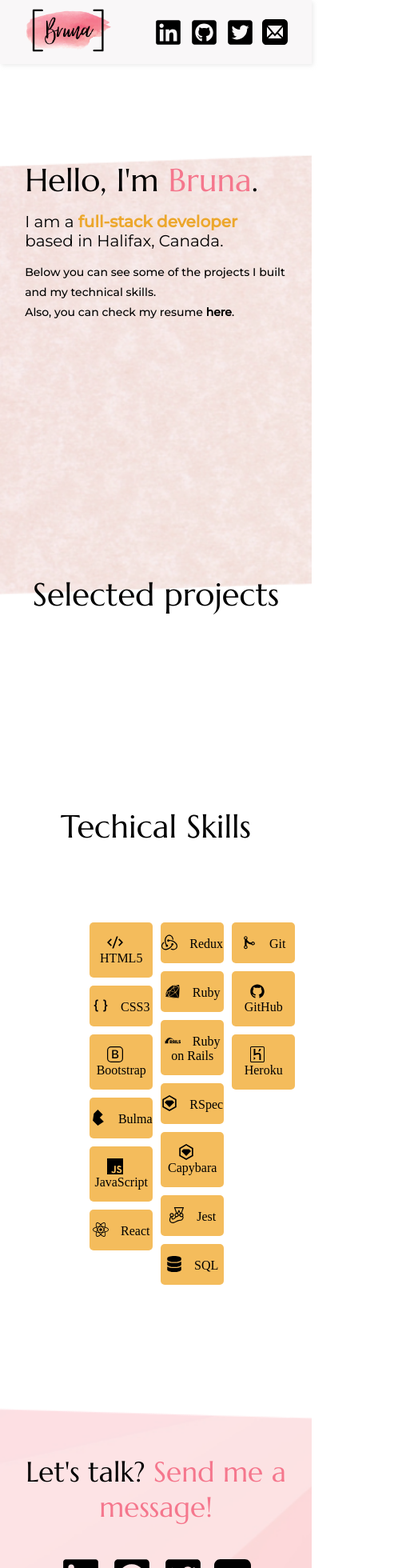
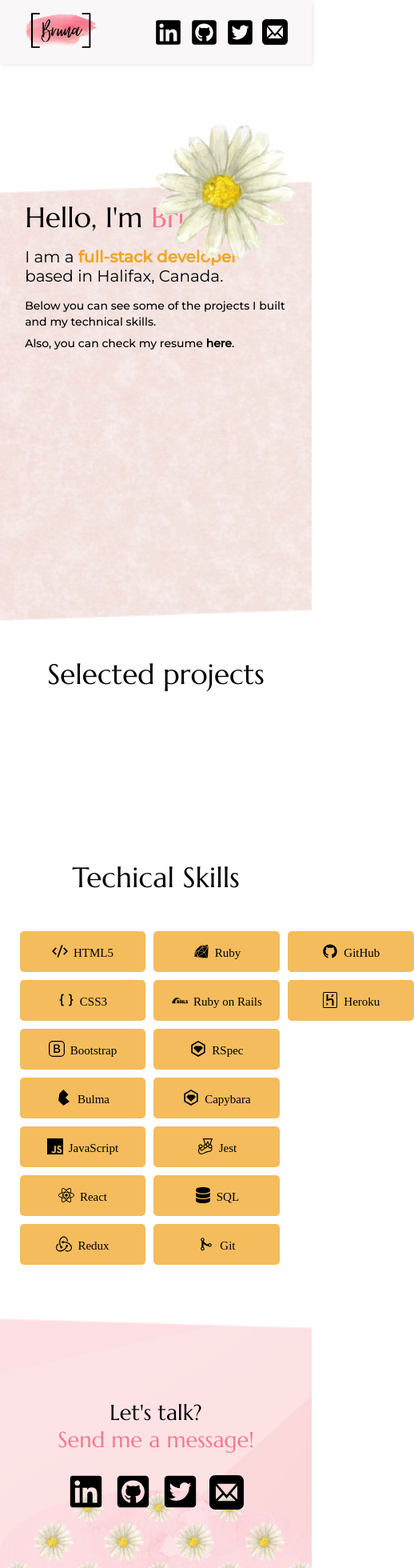
Before and after one commit to Brunei-Lab/react-portfolio, a React (Create React App) app: page / in a window 390 px wide. Shown: the top 1960 px of the page at 80% size, 518 px wide, since content can reach past the window. Built offline with nearby package versions, Linux system fonts and the light colour scheme; no server answers.

Commit message:
Styles: fix responsiveness for mobile screens

```diff
--- a/src/styles/Background.module.scss
+++ b/src/styles/Background.module.scss
@@ -16,7 +16,7 @@
 }
 
 .Pink {
-  top: 11%;
+  top: 12%;
   @include breakpoint(laptop) {
     top: 6.6%;
   }
@@ -26,10 +26,13 @@
   @include breakpoint(phablet) {
     top: 5%;
   }
+  @include breakpoint(mobile) {
+    top: 7%;
+  }
 }
 
 .Geometric {
-  top: 73%;
+  top: 75%;
   @include breakpoint(laptop) {
     top: 83%;
   }
@@ -41,6 +44,9 @@
 .Daisys {
   bottom: 0;
   height: 185px;
+  @include breakpoint(mobile) {
+    height: 155px;
+  }
   .bg {
     border-radius: 50% 50% 0 0 / 50%;
   }
--- a/src/styles/Constants.scss
+++ b/src/styles/Constants.scss
@@ -12,12 +12,6 @@ $gold: #ECA72C;
 $gold-light: #F4BC5C;
 
 // Breakpoints
-$lg-screen: 1200px;
-$md-screen: 900px;
-$sm-screen: 700px;
-$xm-screen: 450px;
-$xxm-screen: 350px;
-
 @mixin breakpoint($point) {
   @if $point == desktop {
     @media (max-width: 1600px) { @content ; }
--- a/src/styles/Contact.module.scss
+++ b/src/styles/Contact.module.scss
@@ -5,21 +5,36 @@
   position: relative;
   text-align: center;
   padding: 100px 0;
+  @include breakpoint(mobile) {
+    padding: 70px 0;
+  }
   .title {
-    font-size: 2.2em;
+    font-size: 1.7em;
     span {
       color: $pink-strong;
+      @include breakpoint(mobile) {
+        display: block;
+      }
     }
   }
   .links-container {
     margin-top: 40px;
+    @include breakpoint(mobile) {
+      margin-top: 25px;
+    }
     .contact-link {
       color: black;
       font-size: 50px;
       margin: 7px;
       vertical-align: middle;
+      @include breakpoint(mobile) {
+        font-size: 45px;
+      }
       &:last-of-type {
         font-size: 46px;
+        @include breakpoint(mobile) {
+          font-size: 43px;
+        }
       }
       &:hover {
         color: $gold;
--- a/src/styles/Elements.module.scss
+++ b/src/styles/Elements.module.scss
@@ -31,7 +31,7 @@
     }
   }
   @include breakpoint(mobile) {
-    display: none;
+    top: 7%;
   }
 }
 
--- a/src/styles/Footer.module.scss
+++ b/src/styles/Footer.module.scss
@@ -1,3 +1,5 @@
+@import './Constants.scss';
+
 .Footer {
   position: absolute;
   bottom: 0;
@@ -8,6 +10,10 @@
   display: flex;
   justify-content: space-between;
   align-items: baseline;
+  @include breakpoint(mobile) {
+    height: 40px;
+    margin: 0 15px;
+  }
   p {
     a {
       height: max-content;
@@ -17,6 +23,9 @@
       img {
         height: 35px;
         vertical-align: bottom;
+        @include breakpoint(mobile) {
+          height: 30px;
+        }
       }
     }
   }
--- a/src/styles/Navbar.module.scss
+++ b/src/styles/Navbar.module.scss
@@ -37,4 +37,7 @@
 .logo img {
   height: 60px;
   margin: 0 10px;
+  @include breakpoint(mobile) {
+    height: 50px;
+  }
 }
--- a/src/styles/Presentation.module.scss
+++ b/src/styles/Presentation.module.scss
@@ -20,6 +20,9 @@
     @include breakpoint(phablet) {
       margin: 200px 7% 315px 8%;
     }
+    @include breakpoint(phablet) {
+      margin: 250px 7% 315px 8%;
+    }
     h5 {
       font-family: $font-default;
       font-size: 18px;
@@ -40,6 +43,11 @@
       @include breakpoint(phablet) {
         font-size: 14px;
         line-height: 25px;
+        margin-bottom: 4px;
+      }
+      @include breakpoint(mobile) {
+        line-height: 20px;
+        margin-bottom: 7px;
       }
     }
   }
--- a/src/styles/Projects.module.scss
+++ b/src/styles/Projects.module.scss
@@ -9,6 +9,9 @@
 
 .ProjectsContainer {
   position: relative;
+  @include breakpoint(mobile) {
+    margin-top: 60px;
+  }
   h1 {
     text-align: center;
   }
@@ -35,6 +38,9 @@
     @include breakpoint(phablet) {
       width: 90%;
       margin: 70px auto;
+    }
+    @include breakpoint(mobile) {
+      margin: 40px auto;
     }
     .card {
       width: 47%;
@@ -86,6 +92,11 @@
           @include breakpoint(phablet) {
             width: 95%;
           }
+          @include breakpoint(mobile) {
+            font-size: 15px;
+            margin: 15px 0;
+            line-height: 22px;
+          }
         }
         .tech-container {
           display: flex;
--- a/src/styles/Skills.module.scss
+++ b/src/styles/Skills.module.scss
@@ -13,6 +13,19 @@
     flex-direction: column;
     flex-wrap: wrap;
     align-content: space-between;
+    @include breakpoint(tablet) {
+      width: 50%;
+      margin: 80px auto;
+    }
+    @include breakpoint(phablet) {
+      width: 65%;
+      margin: 70px auto;
+    }
+    @include breakpoint(mobile) {
+      width: 90%;
+      margin: 40px auto;
+      font-size: 15px;
+    }
     .Skill {
       background-color: #F4BC5C;
       border-radius: 5px;
@@ -23,6 +36,9 @@
         margin-right: 15px;
         font-size: 20px;
         vertical-align: text-bottom;
+        @include breakpoint(mobile) {
+          margin-right: 7px;
+        }
       }
     }
   }
--- a/src/styles/commom.module.scss
+++ b/src/styles/commom.module.scss
@@ -8,6 +8,9 @@
   }
   @include breakpoint(phablet) {
     font-size: 2.5em;
+  }
+  @include breakpoint(mobile) {
+    font-size: 2.2em;
   }
   span {
     color: $pink-strong;
```
